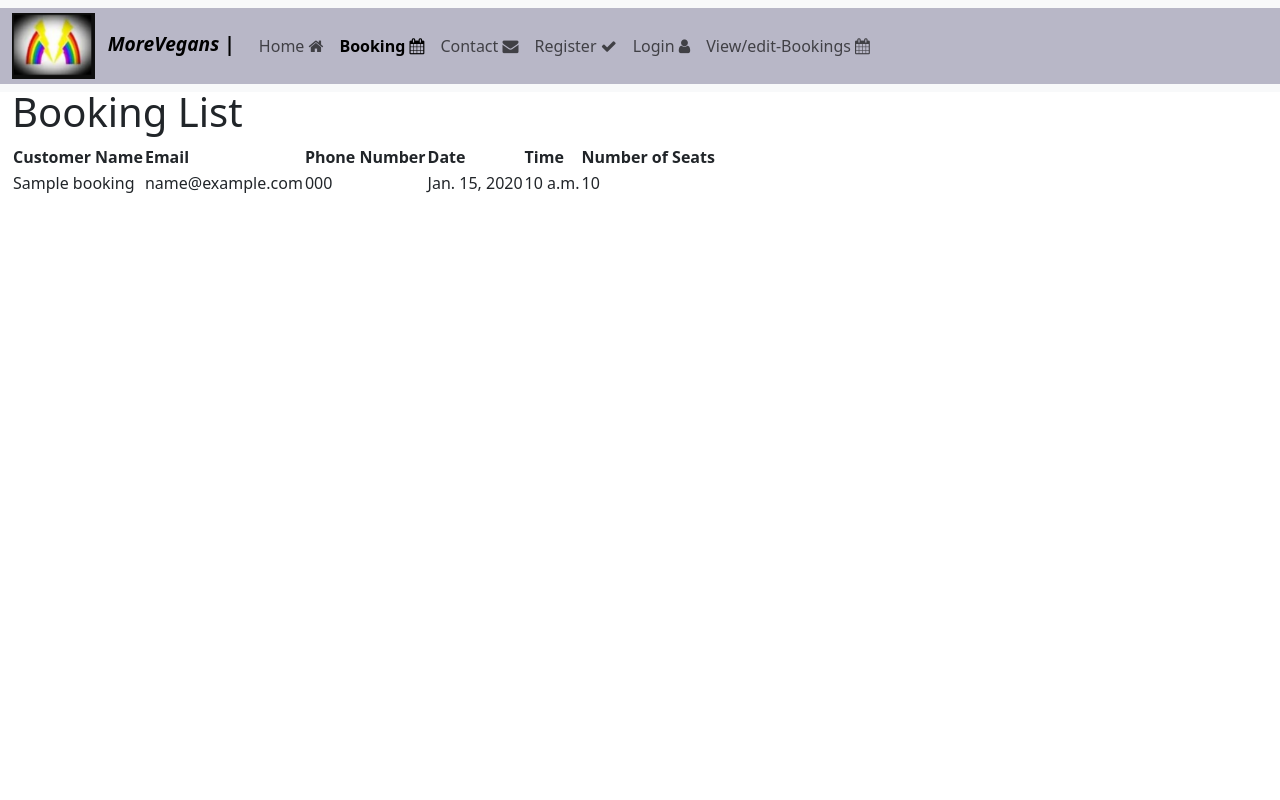
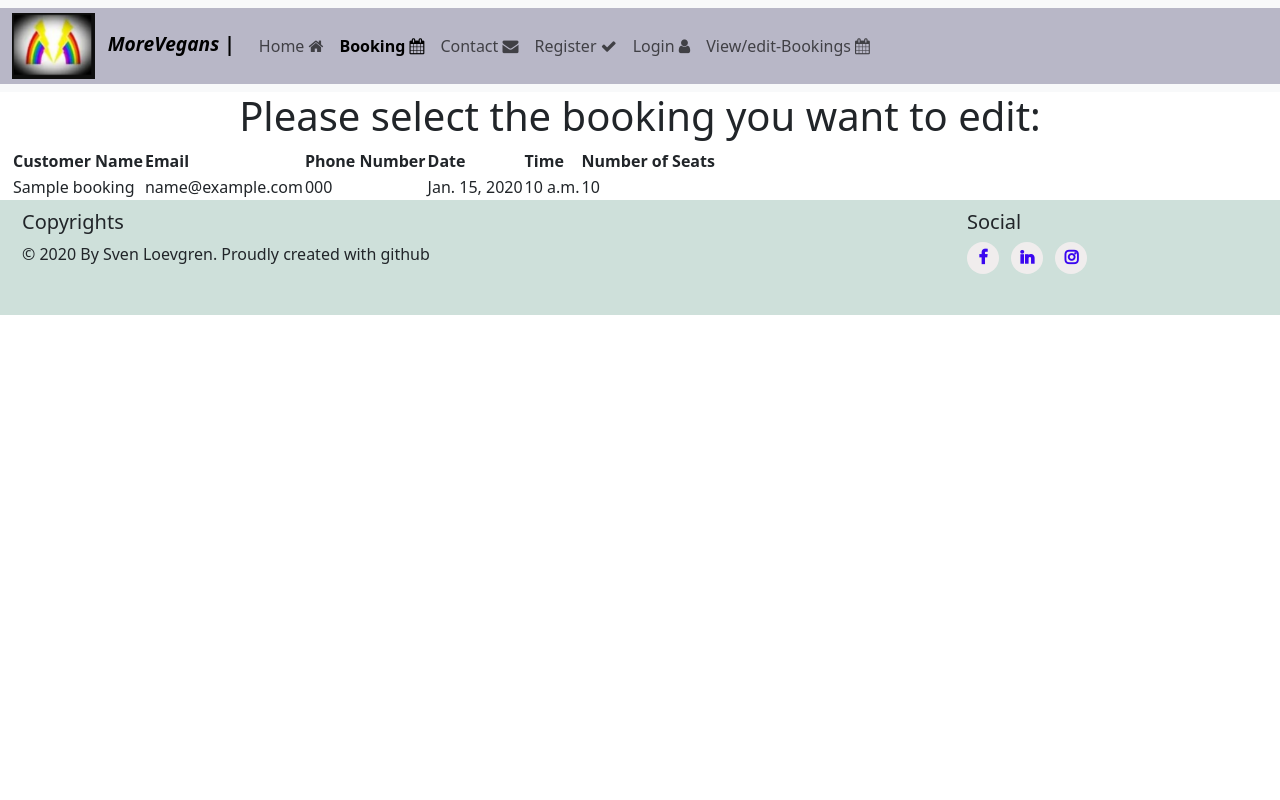
Before and after one commit to SvenLoevgren/fullstack-portfolio4, a Django app: page /bookings/ in a window 1280 px wide. Run offline with Django 3.2, Linux system fonts and the light colour scheme; tables that the repository leaves empty hold one stand-in row (values such as "Sample post").

Commit message:
base.html file adjusted to fit booking_list html files

```diff
--- a/static/css/main.css
+++ b/static/css/main.css
@@ -103,6 +103,10 @@ section {
     padding-top: 7%;
 }
 
+#base_div {
+    padding-top: 9%;
+}
+
 #contacting-link {
     margin-top: 6%;
 }
@@ -178,6 +182,10 @@ section {
         padding-top: 16%;
     }
 
+    #base_div {
+        padding-top: 14%;
+    }
+
 }
 
 @media screen and (max-width: 600px){
@@ -190,4 +198,8 @@ section {
         padding-top: 29%;
     }
 
+    #base_div {
+        padding-top: 27%;
+    }
+
 }
--- /dev/null
+++ b/templates/fastfood/base.html
@@ -0,0 +1,105 @@
+<!DOCTYPE html>
+<html lang="en">
+<head>
+    <meta charset="UTF-8">
+    <meta http-equiv="X-UA-Compatible" content="IE=edge">
+    <meta name="viewport" content="width=device-width, initial-scale=1.0">
+    <link href="https://cdn.jsdelivr.net/npm/bootstrap@5.3.0-alpha2/dist/css/bootstrap.min.css" rel="stylesheet" integrity="sha384-aFq/bzH65dt+w6FI2ooMVUpc+21e0SRygnTpmBvdBgSdnuTN7QbdgL+OapgHtvPp" crossorigin="anonymous">
+    <script src="https://cdn.jsdelivr.net/npm/@popperjs/core@2.11.6/dist/umd/popper.min.js" integrity="sha384-oBqDVmMz9ATKxIep9tiCxS/Z9fNfEXiDAYTujMAeBAsjFuCZSmKbSSUnQlmh/jp3" crossorigin="anonymous"></script>
+    <script src="https://cdn.jsdelivr.net/npm/bootstrap@5.3.0-alpha2/dist/js/bootstrap.bundle.min.js" integrity="sha384-qKXV1j0HvMUeCBQ+QVp7JcfGl760yU08IQ+GpUo5hlbpg51QRiuqHAJz8+BrxE/N" crossorigin="anonymous"></script>
+    <link rel="stylesheet" href="https://maxcdn.bootstrapcdn.com/font-awesome/4.7.0/css/font-awesome.min.css" type="text/css" />
+    <script src="https://code.jquery.com/jquery-3.6.0.min.js"></script>
+    {% load static %}
+    <link rel='shortcut icon' type='image/x-icon' href='{% static "images/favicon.ico" %}' />
+    <link rel="stylesheet" type="text/css" href='{% static "css/main.css" %}' />
+    <script src="{% static 'js/booking.js' %}"></script>
+    <title>MoreVegans</title>
+</head>
+<body>
+<nav class="navbar navbar-expand-lg bg-body-tertiary">
+        <div class="container-fluid" id="navbar-color">
+            <div class="navbar-brand">
+                <a>
+                    <img class="navbar-brand-img" src='{% static "img/logo.png" %}' alt="Site-Logo" width="55" height="44">
+                    <span class="logo-text ms-2 fw-bold" style="font-size: 1.2rem;"><em>MoreVegans</em> |</span>
+                </a>
+            </div>
+            <button class="navbar-toggler" type="button" data-bs-toggle="collapse" data-bs-target="#navbarLinks" aria-controls="navbarLinks" aria-expanded="false" aria-label="Toggle navigation">
+                <span class="navbar-toggler-icon"></span>
+            </button>
+            <div class="collapse navbar-collapse" id="navbarLinks">
+                <div class="d-lg-flex justify-content-lg-end">
+                    <ul class="navbar-nav">
+                        <li class="nav-item">
+                            <a class="nav-link"
+                            href="{% url 'fastfood_home' %}">Home <i class="fa fa-home"></i></a>
+                        </li>
+                        <li class="nav-item">
+                            <a class="nav-link active"
+                            href="{% url 'booking' %}">Booking <i class="fa fa-calendar"></i></a>
+                        </li>
+                        <li class="nav-item">
+                            <a class="nav-link" aria-current="page" href="{% url 'contactus' %}">Contact <i class="fa fa-envelope"></i></a>
+                        </li>
+                        {% if user.is_authenticated %}
+                        <li class="nav-item">
+                            <a class="nav-link" href="{% url 'account_logout' %}">Logout <i class="fa fa-sign-out"></i></a>
+                        </li>
+                        {% else %}
+                        <li class="nav-item">
+                            <a class="nav-link" href="{% url 'account_signup' %}">Register <i class="fa fa-check"></i></a>
+                        </li>
+                        <li class="nav-item">
+                            <a class="nav-link" href="{% url 'account_login' %}">Login <i class="fa fa-user"></i></a>
+                        </li>
+                        {% endif %}
+                        <li class="nav-item {% if not user.is_authenticated %}disabled{% endif %}">
+                            {% if user.is_authenticated %}
+                                <a class="nav-link" aria-current="page" href="{% url 'bookings' %}">View/edit-Bookings <i class="fa fa-calendar"></i></a>
+                            {% else %}
+                                <a class="nav-link" href="#" onclick="alert('Please login to access your bookings.')">View/edit-Bookings <i class="fa fa-calendar"></i></a>
+                            {% endif %}
+                        </li>
+                    </ul>
+                </div>
+
+            </div>
+      </div>
+</nav>
+{% block content %}
+{% endblock %}
+<footer class="container-fluid">
+        <div id="footer-details" class="row">
+            <div class="col-sm-9">
+                <h5 class="uppercase general-sub">Copyrights</h5>
+                <p class="inline-block">
+                  © 2020 By Sven Loevgren. Proudly created with github
+                </p>
+            </div>
+            <div class="col-sm-3">
+                <h5>Social</h5>
+                <ul class="list-inline social-links">
+                    <li class="list-inline-item">
+                        <a target="_blank" href="https://www.facebook.com/sven.lovgren">
+                            <i class="fa fa-facebook" aria-hidden="true"></i>
+                            <span class="sr-only">Facebook</span>
+                        </a>
+                    </li>
+                    <li class="list-inline-item">
+                        <a target="_blank" href="https://www.linkedin.com/in/sven-l%C3%B6vgren-514486175">
+                            <i class="fa fa-linkedin" aria-hidden="true"></i>
+                            <span class="sr-only">LinkedIn</span>
+                        </a>
+                    </li>
+                    <li class="list-inline-item">
+                        <a target="_blank" href="https://instagram.com/braazzil?igshid=ZDdkNTZiNTM=">
+                            <i class="fa fa-instagram" aria-hidden="true"></i>
+                            <span class="sr-only">Instagram</span>
+                        </a>
+                    </li>
+                </ul>
+            </div>
+        </div>
+</footer>
+</body>
+</html>
--- a/templates/fastfood/booking_list.html
+++ b/templates/fastfood/booking_list.html
@@ -1,12 +1,10 @@
-{% extends 'fastfood/base_head.html' %}
+{% extends 'fastfood/base.html' %}
 
 
 {% block content %}
+ <div class="container-fluid">
 
-<section class="container-fluid">
-    <div id="div5">
-        <h1>Booking List</h1>
-
+        <h1 class=" text-center">Please select the booking you want to edit:</h1>
         <table>
           <thead>
             <tr>
@@ -32,5 +30,4 @@
           </tbody>
         </table>
     </div>
-</section>
 {% endblock %}
```
